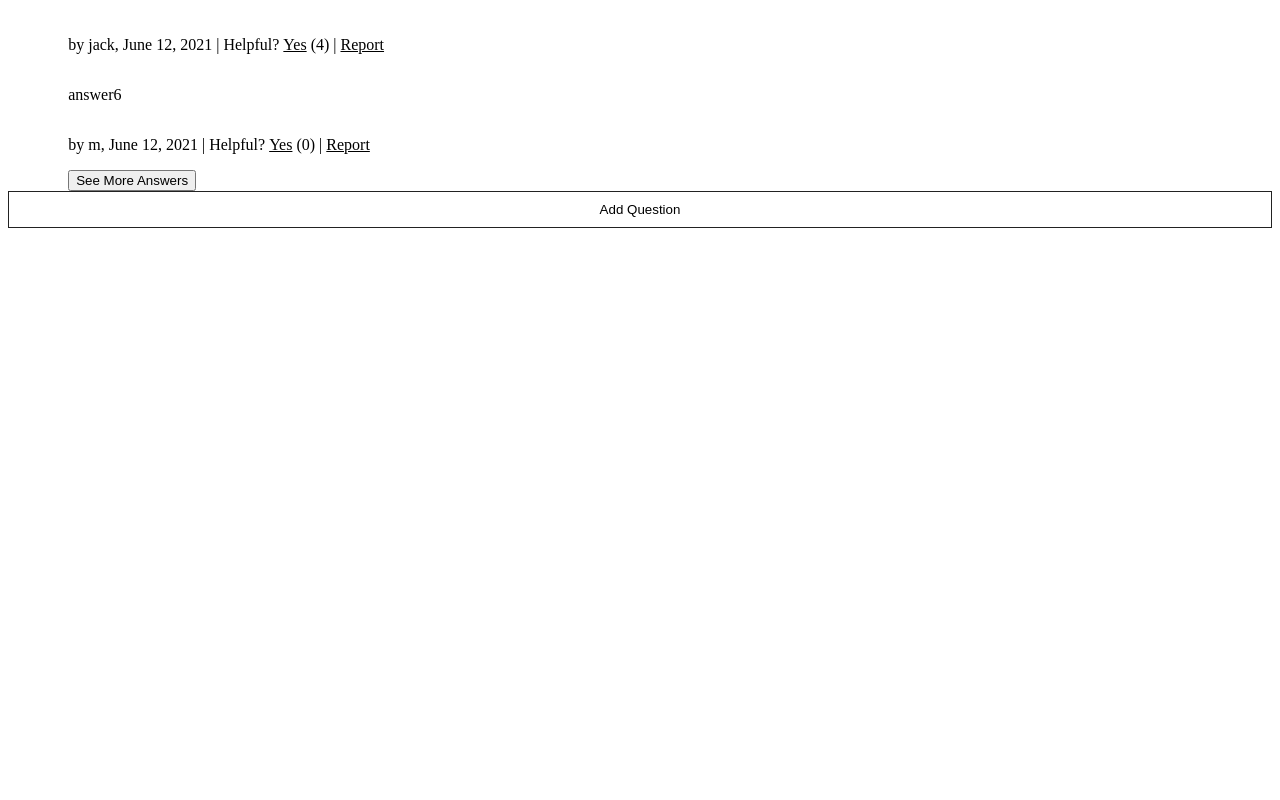
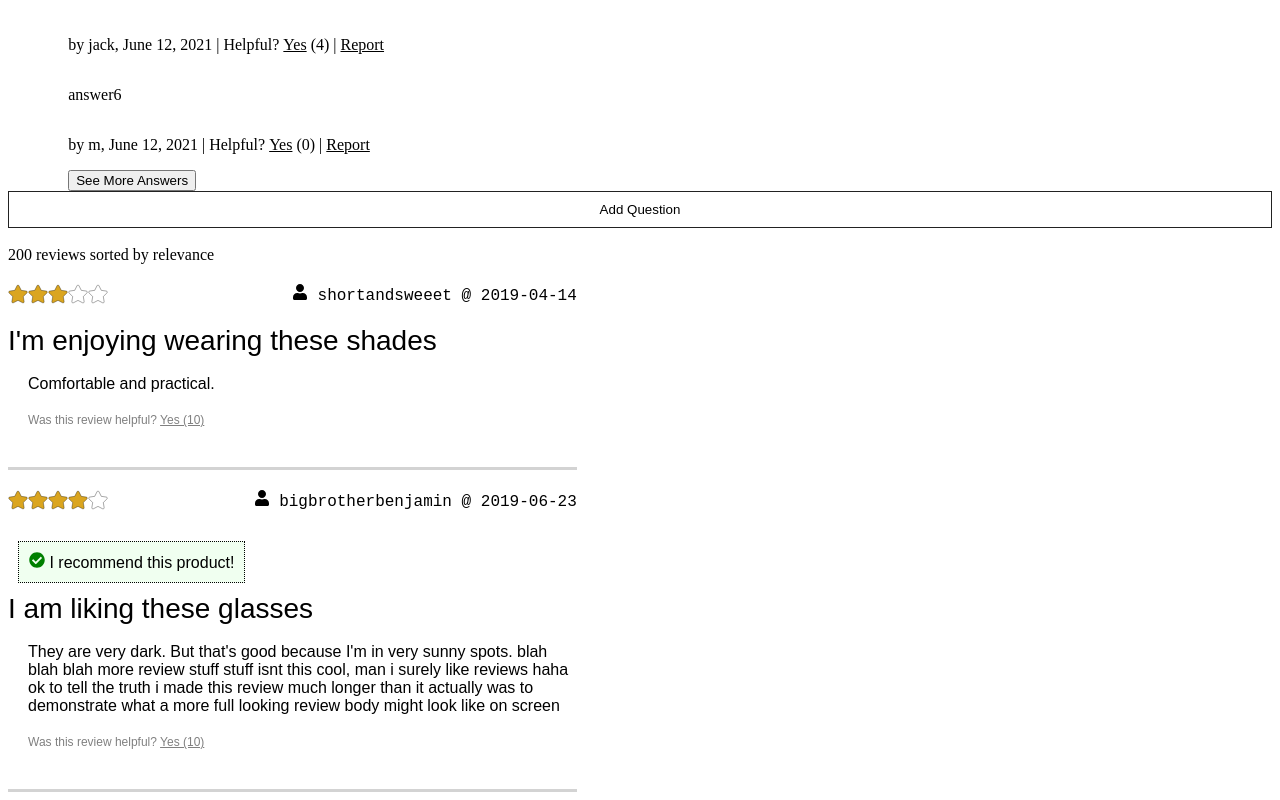
Before and after one commit to cloudcollective/FEC, a React app: page / in a window 1280 px wide. Shown: the part 807-1607 px from the top of the page. Before the commit the page ends 1043 px from the top, so only its background shows below. Built offline with nearby package versions, Linux system fonts and the light colour scheme; no server answers; the HTML template or start-up script is replaced by a standard one.

Commit message:
progress commit

```diff
--- a/client/src/app.jsx
+++ b/client/src/app.jsx
@@ -1,6 +1,7 @@
 import React from 'react';
 import ProductDetails from './productDetails';
 import QuestionsAnswers from './qa';
+import Reviews from './rr';
 
 // import RelatedProducts from './relatedProducts';
 // import ReviewsRatings from './rr';
@@ -18,6 +19,8 @@ const app = ({ data }) => (
       questions={data.questions}
       answers={data.answers}
     />
+    <br />
+    <Reviews />
   </>
 );
 
--- a/client/src/rr/components/ReviewListTile.jsx
+++ b/client/src/rr/components/ReviewListTile.jsx
@@ -5,42 +5,71 @@ import { FaCheckCircle } from 'react-icons/fa';
 import styled from 'styled-components';
 
 const Tile = styled.div`
-  paddingBottom: "20px";
-  paddingTop: "20px";
-  borderBottom: "3px    solid lightGrey";
+  padding-bottom: 20px;
+  padding-top: 20px;
+  border-bottom: 3px solid lightGrey;
+  font-family: Arial;
 `;
 
 const CornerContent = styled.div`
-  display: "flex";
-  justifyContent: "space-between";
+  display: flex;
+  justify-content: space-between;
 `;
 
+const Username = styled.div`
+  color: "black";
+  font-family: Courier New;
+  font-size: 1em;
+  display: inline-block;
+  margin-bottom: 20px
+`;
 
+const RecommendBox = styled.div`
+  display: inline-block;
+  font-size: 1em;
+  font-family: Arial;
+  border: 1px dotted black;
+  margin: 10px;
+  padding: 10px;
+  background-color: HoneyDew;
+`;
 
+const ReviewSummary = styled.div`
+  font-size: 1.75em;
+`;
 
+const ReviewBody = styled.div`
+  margin-left: 20px;
+`;
 
-const ReviewListTile = (props) => {
-  console.log(props);
+const Helpful = styled.div`
+  font-size: .75em;
+  color: grey;
+  margin: 20px;
+`;
 
-
-  return (
-
-    <Tile >
+const ReviewListTile = (props) => (
+  <Tile>
     <CornerContent>
       <div>
         <StarRatingBar rating={props.result.rating} />
       </div>
-        <div style={{color: "black", fontFamily: "Courier New", fontSize: 15, display: "inline-block", marginBottom: "20px" }}>
+      <Username>
         <FaUser /> {props.result.reviewer_name} @ {props.result.date.slice(0, 10)}
-        </div>
+      </Username>
     </CornerContent>
-      {props.result.recommend === true && <div style={{ display: "inline-block", fontSize: 15, fontFamily: "Arial", border: "1px dotted black", margin: "10px", padding: "10px", backgroundColor: "HoneyDew"}}> <FaCheckCircle color="green" /> I recommend this product! </div>}
-      <div style={{fontSize: 25, fontFamily: "Arial"}}> {props.result.summary}</div>
-      <div style={{marginLeft: "20px"}}><div style={{fontFamily: "Arial"}}><br />{props.result.body}</div></div>
-      <div style={{fontSize: 10, fontFamily: "Arial", color: "grey", margin: "20px"}}> Was this review helpful? <u>Yes (10)</u></div>
+    {props.result.recommend &&
+      (
+      <RecommendBox>
+        <FaCheckCircle color="green" />
+        { ' I recommend this product!' }
+      </RecommendBox>
+      )}
+    <ReviewSummary> {props.result.summary}</ReviewSummary>
+    <ReviewBody><br />{props.result.body}</ReviewBody>
+    <Helpful> Was this review helpful? <u>Yes (10)</u></Helpful>
   </Tile>
-  )
-};
+);
 
 export default ReviewListTile;
 
--- a/client/src/rr/components/StarRatingBar.jsx
+++ b/client/src/rr/components/StarRatingBar.jsx
@@ -5,7 +5,7 @@ const StarRatingBar = ({ rating }) => (
   <div>
     {[...Array(5)].map((star, i) => {
       if (i < rating) {
-        return (<FaStar size={20} color="GoldenRod" stroke='black' strokeWidth={10  } />);
+        return (<FaStar size={20} color="GoldenRod" stroke='black' strokeWidth={10} />);
       }
       return (<FaStar size={20} color="white" stroke="black" strokeWidth={10} />);
     })}
--- a/client/src/rr/index.js
+++ b/client/src/rr/index.js
@@ -1,5 +1,6 @@
 import React from 'react';
 import ReviewList from './components/ReviewList.jsx';
+import axios from 'axios';
 
 class Reviews extends React.Component {
   constructor(props) {
@@ -41,7 +42,24 @@ class Reviews extends React.Component {
     },
   ],
 }
+
+    axios.get('/reviews/25171')
+    .then((res => this.setState ( { reviews: res }, () => { console.log('reviews recieved and set on state', this.state.reviews ) } )))
+    .catch((err) => console.log(err, 'what reviews'))
+
+
+
+
+    axios.get('/nick/reviews/meta', {
+      params: {
+        id: 25171
       }
+    })
+    .then((res) => (this.setState( { meta: res }, () => { console.log("metadata received and set on state", this.state.meta) } )))
+    .catch((err) => (console.log("what metadata", err)))
+}
+
+
 
   render() {
     return (
```
Also changed, not shown: client/src/rr/components/Overview.jsx (+8 -0 lines), 1 other file (tests, documents, lock files or other folders). Lines whose indentation alone changed are shown as unchanged.
